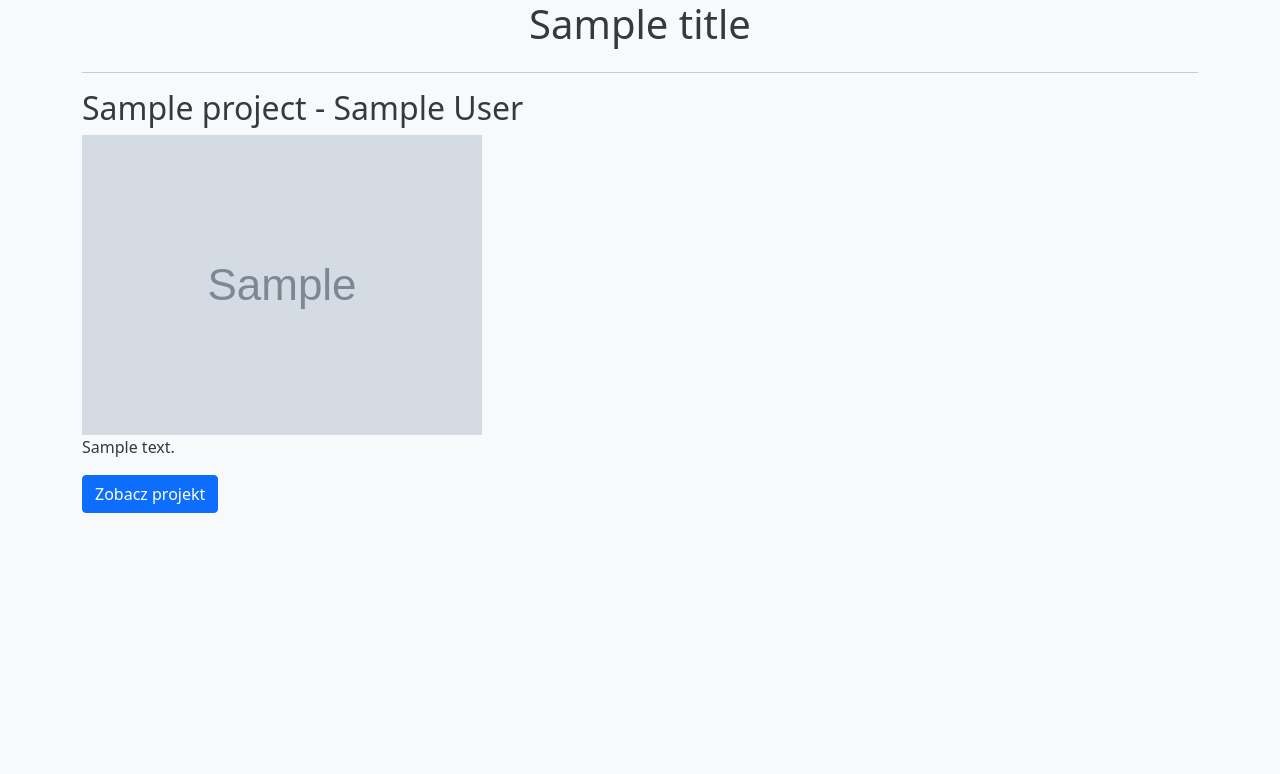
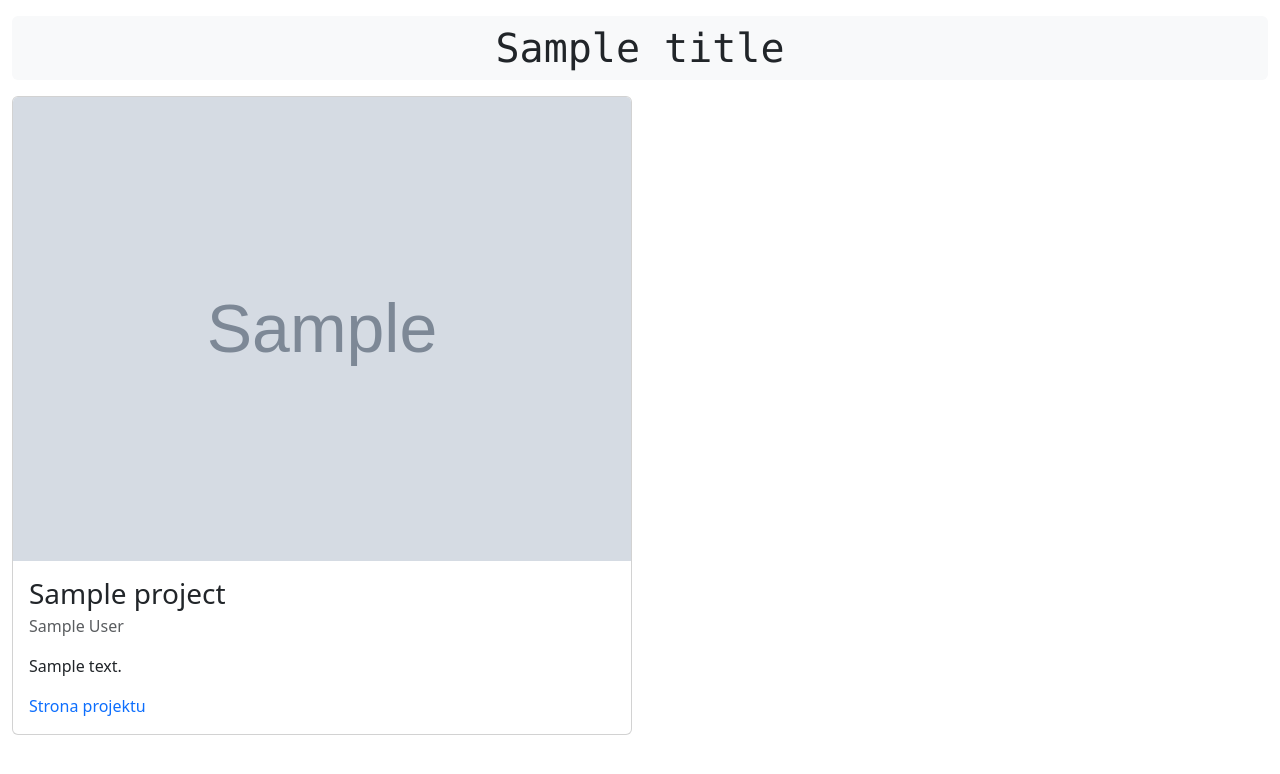
Before and after one commit to tudny/GK-projects-repository, a Python web app: template template/webpage.html in a window 1280 px wide. Shown: the top 774 px of the page. Run offline with Jinja, Linux system fonts and the light colour scheme; the template is opened without the code that fills it: most values are stand-ins (such as "Sample title", 1, 10 or a date in 2020); grey boxes marked "Sample" are stand-in pictures.

Commit message:
Dość (#2)
* format, 2 spaces

* initial version

* modals!

* nicer modals

* more visible link

```diff
--- a/template/webpage.html
+++ b/template/webpage.html
@@ -1,59 +1,106 @@
 <!DOCTYPE html>
 <html lang="pl">
+
 <head>
   <meta charset="utf-8">
   <meta name="viewport" content="width=device-width, initial-scale=1">
 
-    <link href="https://cdn.jsdelivr.net/npm/bootstrap@5.0.2/dist/css/bootstrap.min.css" rel="stylesheet"
-          integrity="sha384-EVSTQN3/azprG1Anm3QDgpJLIm9Nao0Yz1ztcQTwFspd3yD65VohhpuuCOmLASjC" crossorigin="anonymous">
+  <link href="https://cdn.jsdelivr.net/npm/bootstrap@5.3.2/dist/css/bootstrap.min.css" rel="stylesheet"
+    integrity="sha384-T3c6CoIi6uLrA9TneNEoa7RxnatzjcDSCmG1MXxSR1GAsXEV/Dwwykc2MPK8M2HN" crossorigin="anonymous">
   <title>
     {{ title }}
   </title>
+
+  <style>
+    .modal-img {
+      max-width: 90vw;
+      max-height: 90vh;
+    }
+  </style>
 </head>
 
-<style>
-    body {
-        background-color: #f8f9fa;
-        color: #343a40;
-    }
-</style>
-
 <body>
-<div class="container">
-    <div class="row">
-        <div class="col-12">
-            <h1 class="text-center">
+  <script src="https://cdn.jsdelivr.net/npm/bootstrap@5.3.2/dist/js/bootstrap.min.js"
+    integrity="sha384-BBtl+eGJRgqQAUMxJ7pMwbEyER4l1g+O15P+16Ep7Q9Q+zqX6gSbd85u4mG4QzX+"
+    crossorigin="anonymous"></script>
+  <div class="container-xxl pb-4">
+    <div class="row bg-light my-3 p-2 mx-0 rounded">
+      <h1 class="text-center font-monospace m-0">
         {{ title }}
       </h1>
     </div>
+    <div class="row row-cols-1 row-cols-lg-2 g-3">
+      {% for project in projects %}
+      {% set project_id = loop.index %}
+      <div class="col">
+        <div class="card h-100">
+          {% set carousel_id = 'carousel' ~ project_id %}
+          <div id="{{ carousel_id }}" class="carousel slide">
+            {% if project.images|length > 1 %}
+            <div class="carousel-indicators">
+              {% for image in project.images %}
+              <button type="button" data-bs-target="#{{ carousel_id }}" data-bs-slide-to="{{ loop.index0 }}" {% if
+                loop.first %}class="active" {% endif %}></button>
+              {% endfor %}
             </div>
-    {% for project in projects %}
-    <hr/>
-    <div class="row">
-        <div class="col-12">
-            <h2>
+            {% endif %}
+            <div class="carousel-inner">
+              {% for image in project.images %}
+              <div class="carousel-item {% if loop.first %}active{% endif %}">
+                <div class="d-none d-lg-block">
+                  {% set modal_id = 'modal' ~ project_id ~ '-' ~ loop.index0 %}
+                  <a href="#" data-bs-toggle="modal" data-bs-target="#{{ modal_id}}">
+                    <img src="{{ image }}" class="d-block w-100 card-img-top" alt="{{ project.name }}">
+                  </a>
+                  <div class="modal fade" id="{{ modal_id }}" tabindex="-1" aria-hidden="true">
+                    <div class="modal-dialog modal-dialog-centered w-auto mw-100">
+                      <div class="m-auto">
+                        <img src="{{ image }}" class="modal-img" alt="{{ project.name }}">
+                      </div>
+                    </div>
+                  </div>
+                </div>
+                <div class="d-lg-none">
+                  <img src="{{ image }}" class="d-block w-100 card-img-top" alt="{{ project.name }}">
+                </div>
+              </div>
+              {% endfor %}
+            </div>
+            {% if project.images|length > 1 %}
+            <button class=" carousel-control-prev" type="button" data-bs-target="#{{ carousel_id }}"
+              data-bs-slide="prev">
+              <span class="carousel-control-prev-icon" aria-hidden="true"></span>
+              <span class="visually-hidden">Poprzedni</span>
+            </button>
+            <button class="carousel-control-next" type="button" data-bs-target="#{{ carousel_id }}"
+              data-bs-slide="next">
+              <span class="carousel-control-next-icon" aria-hidden="true"></span>
+              <span class="visually-hidden">Następny</span>
+            </button>
+            {% endif %}
+          </div>
+
+          <div class="card-body pb-0">
+            <h3 class="card-title {% if project.author %}mb-1{% else %}mb-3{% endif %}">
               {{ project.title }}
-                {% if project.author %}- {{ project.author }}{% endif %}
-            </h2>
-            {% for image in project.images %}
-            <img src="{{ image }}" class="img-fluid" alt="{{ project.name }}">
-            {% endfor %}
+            </h3>
+            {% if project.author %}
+            <p class="text-body-secondary">{{ project.author }}</p>
+            {% endif %}
             {% if project.description %}
             <p>
               {{ project.description }}
             </p>
             {% endif %}
             {% if project.url %}
-            <p>
-                <a href="{{ project.url }}" class="btn btn-primary">
-                    Zobacz projekt
-                </a>
-            </p>
+            <p><a href="{{ project.url }}" class="text-decoration-none mb-2">Strona projektu</a></p>
             {% endif %}
+          </div>
         </div>
       </div>
       {% endfor %}
     </div>
+  </div>
 </body>
 
 </html>
```
Lines whose indentation alone changed are shown as unchanged.
